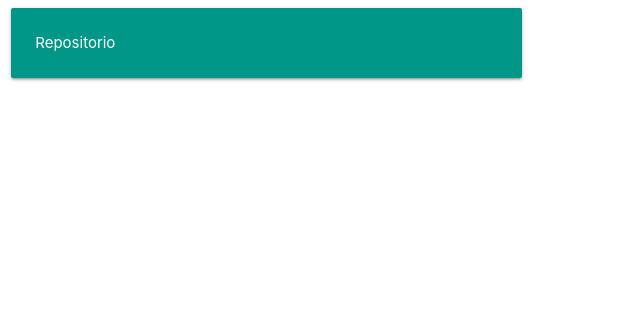
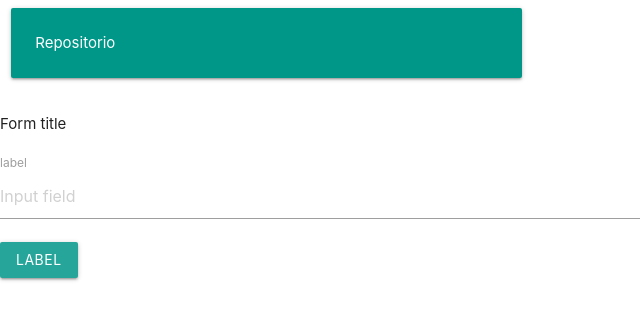
Before and after one commit to Ditmar/clase2, a plain HTML site: page index.html in a window 1280 px wide. Shown: the whole page, without its empty margins (0-640 px from the left). Drawn offline with nearby package versions, Linux system fonts and the light colour scheme.

Commit message:
Main Layout

```diff
--- a/index.html
+++ b/index.html
@@ -17,7 +17,19 @@
 			</div>
 		</div>
 	</div>
+	<form action="" method="POST">
+		<legend>Form title</legend>
+		<div class="input-field">
+			<div class="form-group">
+				<label class="control-label" for="">label</label>
+				<span class="help-block"></span>
+				<input type="text" class="form-control" id="" placeholder="Input field">
+			</div>
+		</div>
 
+		<button type="submit" class="btn">label</button>
+	</form>
+	<button type="button" class="waves-effect waves-teal btn-flat"><i class="mdi-content-add"></i></button>
 	<!-- Compiled and minified JavaScript -->
 	<script src="http://code.jquery.com/jquery.js"></script
 	<script src="https://cdnjs.cloudflare.com/ajax/libs/materialize/0.97.7/js/materialize.min.js"></script>
```
